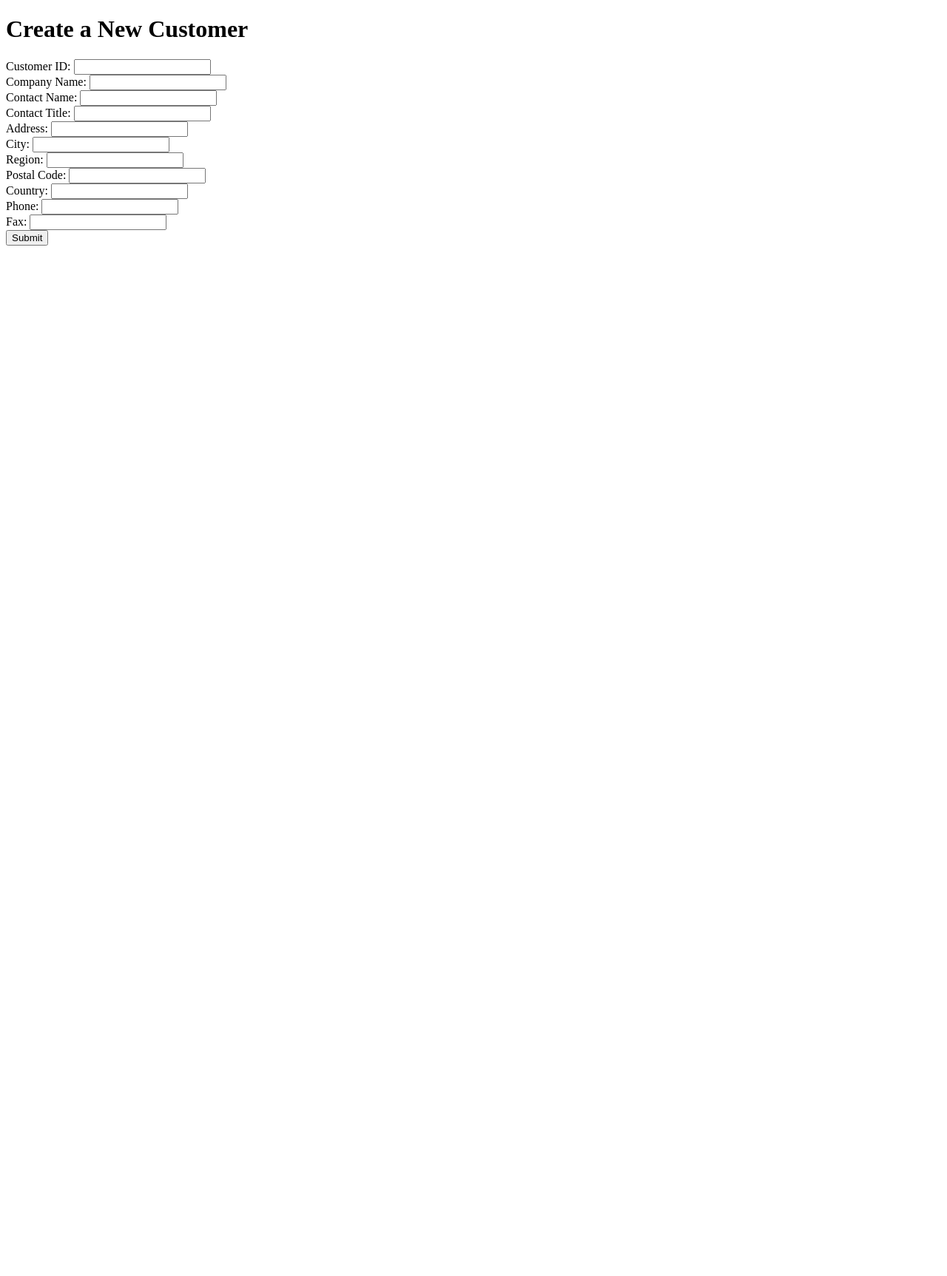
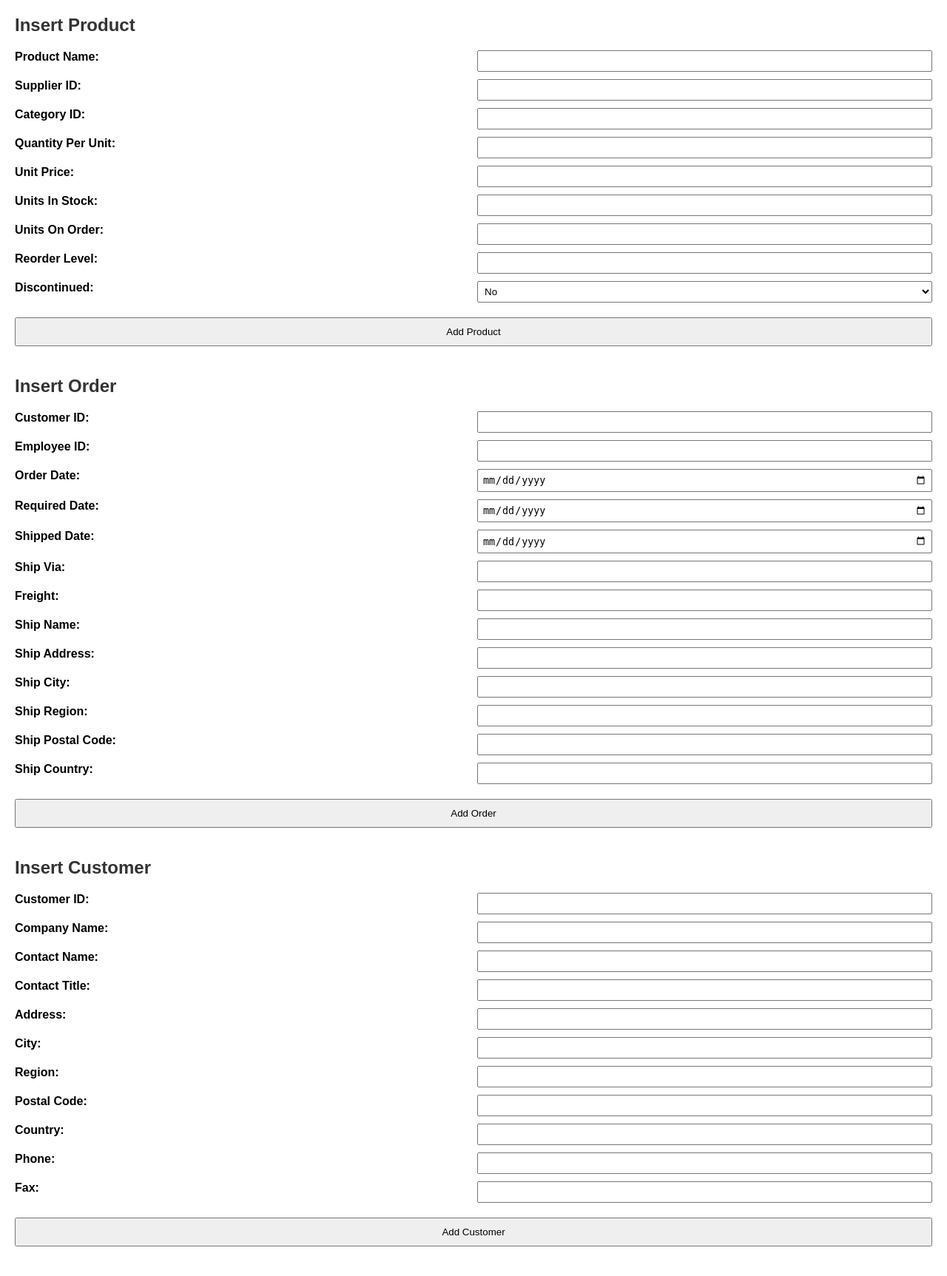
Before and after one commit to vyshnav-dg/rest-api-assignment, a Flask app: page / in a window 1280 px wide. Shown: the whole page at 74% size. Before the commit the page ends 332 px from the top, so only its background shows below. Run offline with Flask 3, Linux system fonts and the light colour scheme.

Commit message:
Move to controllers

```diff
--- a/app.py
+++ b/app.py
@@ -1,109 +1,19 @@
-from flask import Flask, request, jsonify, render_template
+from flask import Flask, render_template
 
-from models.Customer import Customer
-from models.Order import Order
-from models.Product import Product
 from db import db
 
-from utils import get_all_records, insert_record
+from controllers import customer_controller, order_controller, product_controller
+
 
 app = Flask(__name__)
 app.config["SQLALCHEMY_DATABASE_URI"] = "mysql://root:root@localhost:3306/Northwind"
 
 db.init_app(app)
 
+app.register_blueprint(customer_controller.customer_ctrl)
+app.register_blueprint(order_controller.order_ctrl)
+app.register_blueprint(product_controller.product_ctrl)
+
 @app.route("/")
 def hello():
     return render_template("index.html")
-
-@app.route("/customers", methods=["GET", "POST"])
-def handle_customer():
-    match request.method:
-        case "GET":
-            try:
-                resp = get_all_records(Customer)
-                return jsonify(resp), 200
-            except Exception as e:
-                return f"Error : {e}", 400
-        case "POST":
-            try:
-                response = request.form.to_dict()
-                insert_record(response, Customer)
-                return "Insert success", 200
-            except Exception as e:
-                return f"Error : {e}", 400
-
-@app.route("/customers/<customer_id>", methods=["PATCH"])
-def handle_customer_update(customer_id):
-    try:
-        data = request.get_json()
-        customer = db.session.execute(db.select(Customer).filter_by(CustomerID=customer_id)).scalar_one()
-        customer.update_vals(data)
-        db.session.commit()
-        return "Update success", 200
-    except Exception as e:
-        return f"Error : {e}", 400
-
-@app.route("/orders", methods=["GET", "POST"])
-def handle_order():
-    match request.method:
-        case "GET":
-            try:
-                customer_id = request.args.get("customer_id")
-                if customer_id:
-                    # Get orders by customer ID
-                    orders = db.session.execute(db.select(Order).filter_by(CustomerID=customer_id)).scalars()
-                    cols = Order.get_cols()
-                    resp = [{col : getattr(order, col) for col in cols} for order in orders]
-                else:
-                    resp = get_all_records(Order)
-                return jsonify(resp), 200
-            except Exception as e:
-                return f"Error : {e}", 400
-        case "POST":
-            try:
-                response = request.form.to_dict()
-                insert_record(response, Order)
-                return "Insert success", 200
-            except Exception as e:
-                return f"Error : {e}", 400
-
-@app.route("/orders/<int:order_id>", methods=["PATCH"])
-def handle_order_update(order_id):
-    try:
-        data = request.get_json()
-        order = db.session.execute(db.select(Order).filter_by(OrderID=order_id)).scalar_one()
-        order.update_vals(data)
-        db.session.commit()
-        return "Update success", 200
-    except Exception as e:
-        return f"Error : {e}", 400
-
-
-@app.route("/products", methods= ["GET", "POST"])
-def handle_product():
-    match request.method:
-        case "GET":
-            try:
-                resp = get_all_records(Product)
-                return jsonify(resp), 200
-            except Exception as e:
-                return f"Error : {e}", 400
-        case "POST":
-            try:
-                response = request.form.to_dict()
-                insert_record(response, Product)
-                return "Insert success", 200
-            except Exception as e:
-                return f"Error : {e}", 400
-
-@app.route("/products/<int:product_id>", methods=["PATCH"])
-def handle_product_update(product_id):
-    try:
-        data = request.get_json()
-        product = db.session.execute(db.select(Product).filter_by(ProductID=product_id)).scalar_one()
-        product.update_vals(data)
-        db.session.commit()
-        return "Update success", 200
-    except Exception as e:
-        return f"Error : {e}", 400
--- a/templates/index.html
+++ b/templates/index.html
@@ -1,25 +1,81 @@
 <!DOCTYPE html>
 <html lang="en">
 <head>
-    <meta charset="UTF-8">
-    <title>Create Customer</title>
+  <meta charset="UTF-8">
+  <title>Insert Records</title>
+  <style>
+    body { font-family: Arial, sans-serif; margin: 20px; }
+    section { margin-bottom: 40px; }
+    h2 { color: #333; }
+    form { display: grid; grid-template-columns: 1fr 1fr; gap: 10px; }
+    label { font-weight: bold; }
+    input, select { padding: 5px; }
+    .full-width { grid-column: span 2; }
+    button { margin-top: 10px; padding: 10px 20px; }
+  </style>
 </head>
 <body>
-    <h1>Create a New Customer</h1>
-    <form id="customerForm" action="/customers" method="post">
-        <label>Customer ID: <input type="text" name="CustomerID" required></label><br>
-        <label>Company Name: <input type="text" name="CompanyName" required></label><br>
-        <label>Contact Name: <input type="text" name="ContactName"></label><br>
-        <label>Contact Title: <input type="text" name="ContactTitle"></label><br>
-        <label>Address: <input type="text" name="Address"></label><br>
-        <label>City: <input type="text" name="City"></label><br>
-        <label>Region: <input type="text" name="Region"></label><br>
-        <label>Postal Code: <input type="text" name="PostalCode"></label><br>
-        <label>Country: <input type="text" name="Country"></label><br>
-        <label>Phone: <input type="text" name="Phone"></label><br>
-        <label>Fax: <input type="text" name="Fax"></label><br>
-        <button type="submit">Submit</button>
+
+  <!-- 🛒 Product Form -->
+  <section>
+    <h2>Insert Product</h2>
+    <form action="/products" method="POST">
+      <label>Product Name:</label><input type="text" name="ProductName">
+      <label>Supplier ID:</label><input type="number" name="SupplierID">
+      <label>Category ID:</label><input type="number" name="CategoryID">
+      <label>Quantity Per Unit:</label><input type="text" name="QuantityPerUnit">
+      <label>Unit Price:</label><input type="number" step="0.01" name="UnitPrice">
+      <label>Units In Stock:</label><input type="number" name="UnitsInStock">
+      <label>Units On Order:</label><input type="number" name="UnitsOnOrder">
+      <label>Reorder Level:</label><input type="number" name="ReorderLevel">
+      <label>Discontinued:</label>
+      <select name="Discontinued">
+        <option value="false">No</option>
+        <option value="true">Yes</option>
+      </select>
+      <button class="full-width" type="submit">Add Product</button>
     </form>
+  </section>
+
+  <!-- 📦 Order Form -->
+  <section>
+    <h2>Insert Order</h2>
+    <form action="/orders" method="POST">
+      <label>Customer ID:</label><input type="text" name="CustomerID">
+      <label>Employee ID:</label><input type="number" name="EmployeeID">
+      <label>Order Date:</label><input type="date" name="OrderDate">
+      <label>Required Date:</label><input type="date" name="RequiredDate">
+      <label>Shipped Date:</label><input type="date" name="ShippedDate">
+      <label>Ship Via:</label><input type="number" name="ShipVia">
+      <label>Freight:</label><input type="number" step="0.01" name="Freight">
+      <label>Ship Name:</label><input type="text" name="ShipName">
+      <label>Ship Address:</label><input type="text" name="ShipAddress">
+      <label>Ship City:</label><input type="text" name="ShipCity">
+      <label>Ship Region:</label><input type="text" name="ShipRegion">
+      <label>Ship Postal Code:</label><input type="text" name="ShipPostalCode">
+      <label>Ship Country:</label><input type="text" name="ShipCountry">
+      <button class="full-width" type="submit">Add Order</button>
+    </form>
+  </section>
+
+  <!-- 👤 Customer Form -->
+  <section>
+    <h2>Insert Customer</h2>
+    <form action="/customers" method="POST">
+      <label>Customer ID:</label><input type="text" name="CustomerID">
+      <label>Company Name:</label><input type="text" name="CompanyName">
+      <label>Contact Name:</label><input type="text" name="ContactName">
+      <label>Contact Title:</label><input type="text" name="ContactTitle">
+      <label>Address:</label><input type="text" name="Address">
+      <label>City:</label><input type="text" name="City">
+      <label>Region:</label><input type="text" name="Region">
+      <label>Postal Code:</label><input type="text" name="PostalCode">
+      <label>Country:</label><input type="text" name="Country">
+      <label>Phone:</label><input type="text" name="Phone">
+      <label>Fax:</label><input type="text" name="Fax">
+      <button class="full-width" type="submit">Add Customer</button>
+    </form>
+  </section>
 
 </body>
 </html>
```
Also changed, not shown: controllers/customer_controller.py (added, +35 -0 lines), controllers/order_controller.py (added, +42 -0 lines), controllers/product_controller.py (added, +37 -0 lines).
